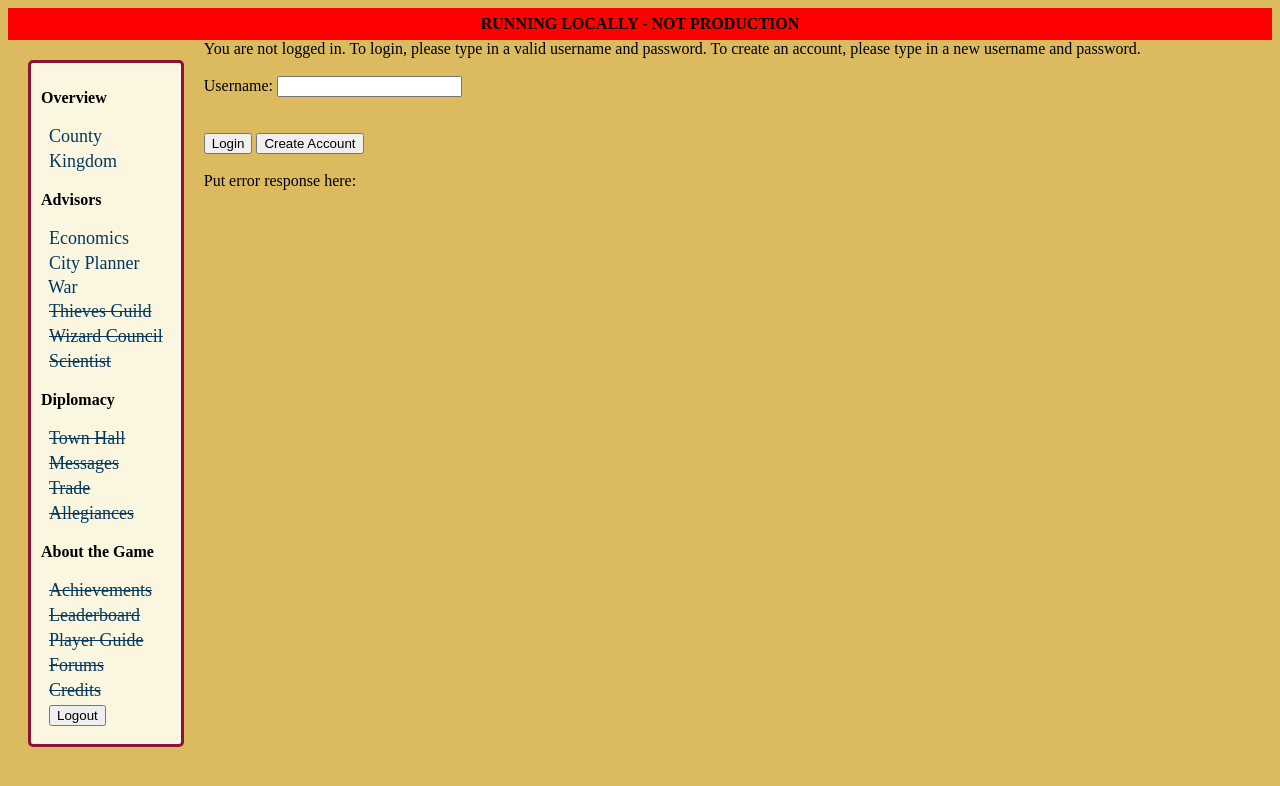
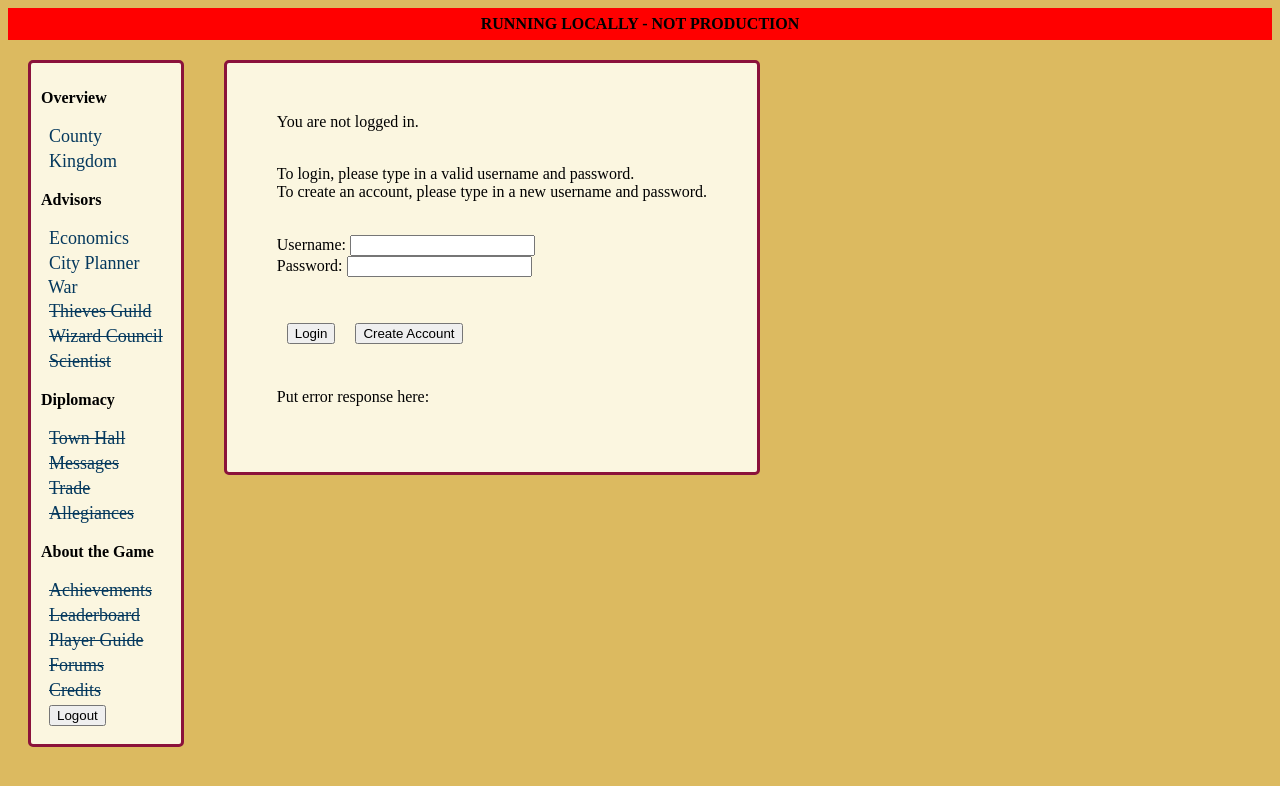
Before and after one commit to elthran/UDK, a Vue app in the folder client/: page /authentication/login in a window 1280 px wide. Shown: the top 786 px of the page. Built offline with nearby package versions, Linux system fonts and the light colour scheme; no server answers.

Commit message:
made some largely design oriented changes to the login component

```diff
--- a/client/src/components/TempLogin.vue
+++ b/client/src/components/TempLogin.vue
@@ -1,9 +1,14 @@
 <template>
   <div v-if="!loading">
+    <div class="content flex-container">
+      <div class="login-box" style="margin: 50px;">
         You are not logged in.
-    To login, please type in a valid username and password.
+        <br><br>
+        <p>
+          To login, please type in a valid username and password.<br>
           To create an account, please type in a new username and password.
-    <br><br>
+        </p>
+        <br>
         <form @submit.prevent>
           <label for="username">Username: </label>
           <input
@@ -11,13 +16,23 @@
             type="text"
             v-model="username"
           />
+          <br />
+          <label for="password">Password: </label>
+          <input
+            id="password"
+            type="password"
+            v-model="password"
+          />
         </form>
         <br><br>
-    <button
-      @click="loginUser"
-      @keyup.enter="loginUser"
-    >Login</button> <button @click="createUser">Create Account</button>
-    <br><br>Put error response here:
+        <button style="flex-basis: 300px; flex-shrink: false; margin: 10px;" @click="loginUser" @keyup.enter="loginUser">Login</button>
+        <button style="flex-basis: 300px; flex-shrink: false; margin: 10px;" @click="createUser">Create Account</button>
+        <br><br>
+        <p>
+          Put error response here:
+        </p>
+      </div>
+    </div>
   </div>
 </template>
 
```
Lines whose indentation alone changed are shown as unchanged.
